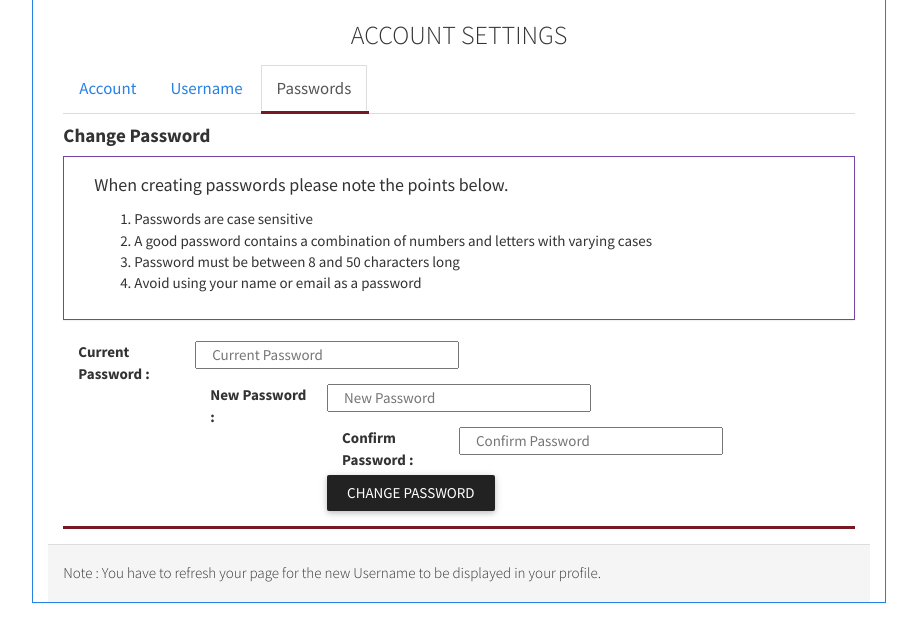
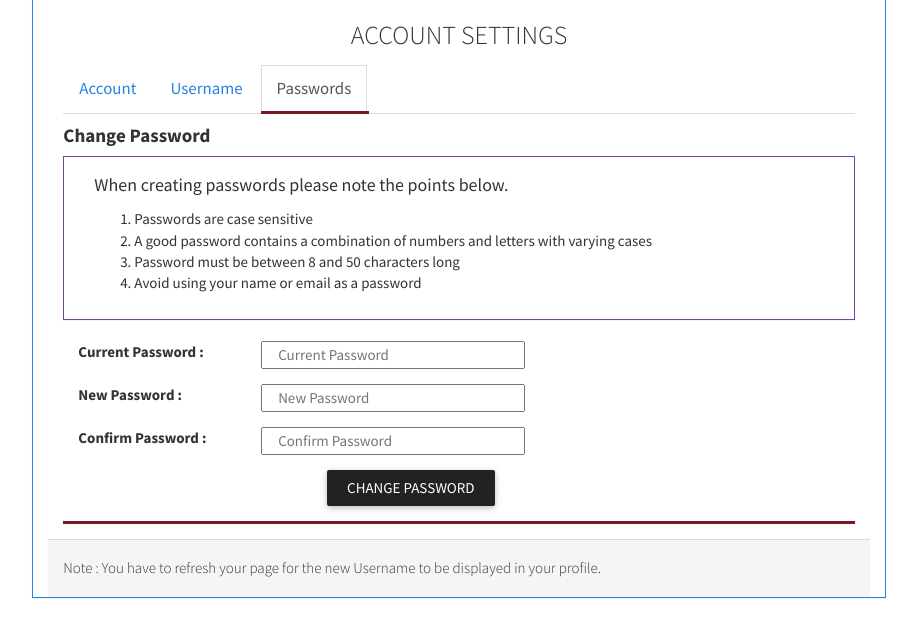
Before and after one commit to AllanJeremy/esomo, a PHP site: page /esomo/account/account.php in a window 1280 px wide, after a click on "Passwords". Shown: the part 73-716 px from the top of the page, without its empty margins (181-1098 px from the left). Run offline with PHP 8.4, Linux system fonts and the light colour scheme; the visitor is signed in with stand-in values (Sample User, id 1); data comes from the database, SQL or seed files in the repository; data that the repository does not hold is empty; some web fonts are replaced.

Commit message:
Changed home title - Changed some labels in acount page to prevent overflow

```diff
--- a/brookhurst/account/account.php
+++ b/brookhurst/account/account.php
@@ -120,13 +120,13 @@
                 </div>
             </div>
 
-            <label class='control-label hidden-xs col-md-2' for='curPass'>Current Password :</label>
+            <label class='control-label hidden-xs col-md-3' for='f_curPass'>Current Password : </label>
             <input class='col-xs-12 col-md-4 required' type='password' placeholder='Current Password' id='f_curPass' name='f_curPassInput' ></input><br><br>
 
-            <label class='control-label hidden-xs col-md-2' for='f_newPass' required>New Password :</label>
+            <label class='control-label hidden-xs col-md-3' for='f_newPass' required>New Password : </label>
             <input class='col-xs-12 col-md-4 required' type='password' placeholder='New Password' id='f_newPassInput' name='f_newPassInput' minlength='8'></input><br><br>
 
-            <label class='control-label hidden-xs col-md-2' for='curPass' required>Confirm Password :</label>
+            <label class='control-label hidden-xs col-md-3' for='curPass' required>Confirm Password : </label>
             <input class='col-xs-12 col-md-4 required' type='password' placeholder='Confirm Password' id='f_confirmInput' name='f_confirmInput' minlength='8'></input><br><br>
 
             <button type='submit' class='btn btn-default col-xs-offset-4 col-md-offset-4'>CHANGE PASSWORD</button>
--- a/brookhurst/index.php
+++ b/brookhurst/index.php
@@ -2,7 +2,7 @@
 
 <html lang="en">
     <head>
-        <title>Esomo</title>
+        <title>Brookhurst E-Learning</title>
         <meta charset="utf-8">
         <meta name="viewport" content="width=device-width, initial-scale=1, maximum-scale=1, user-scalable=no">
        <link  rel="stylesheet" type="text/css" href="css/theme.min.css"/>
```
